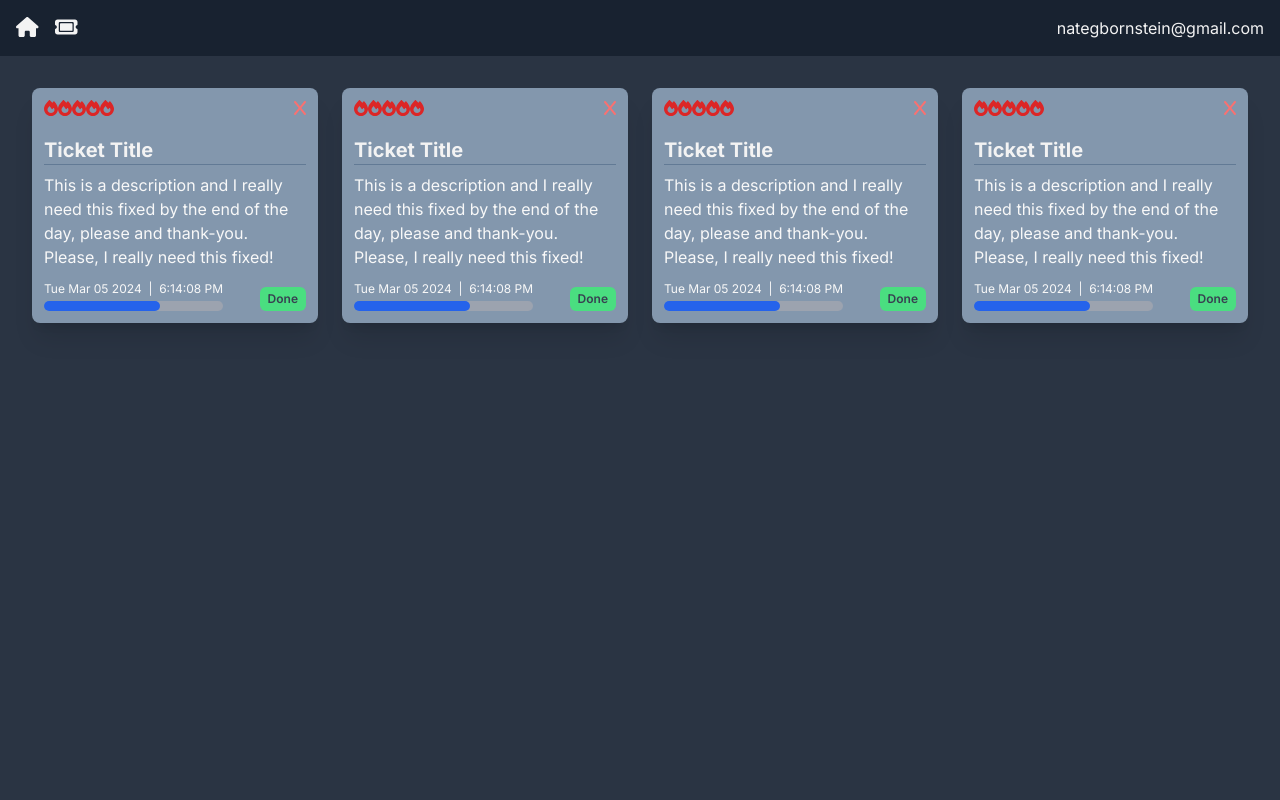
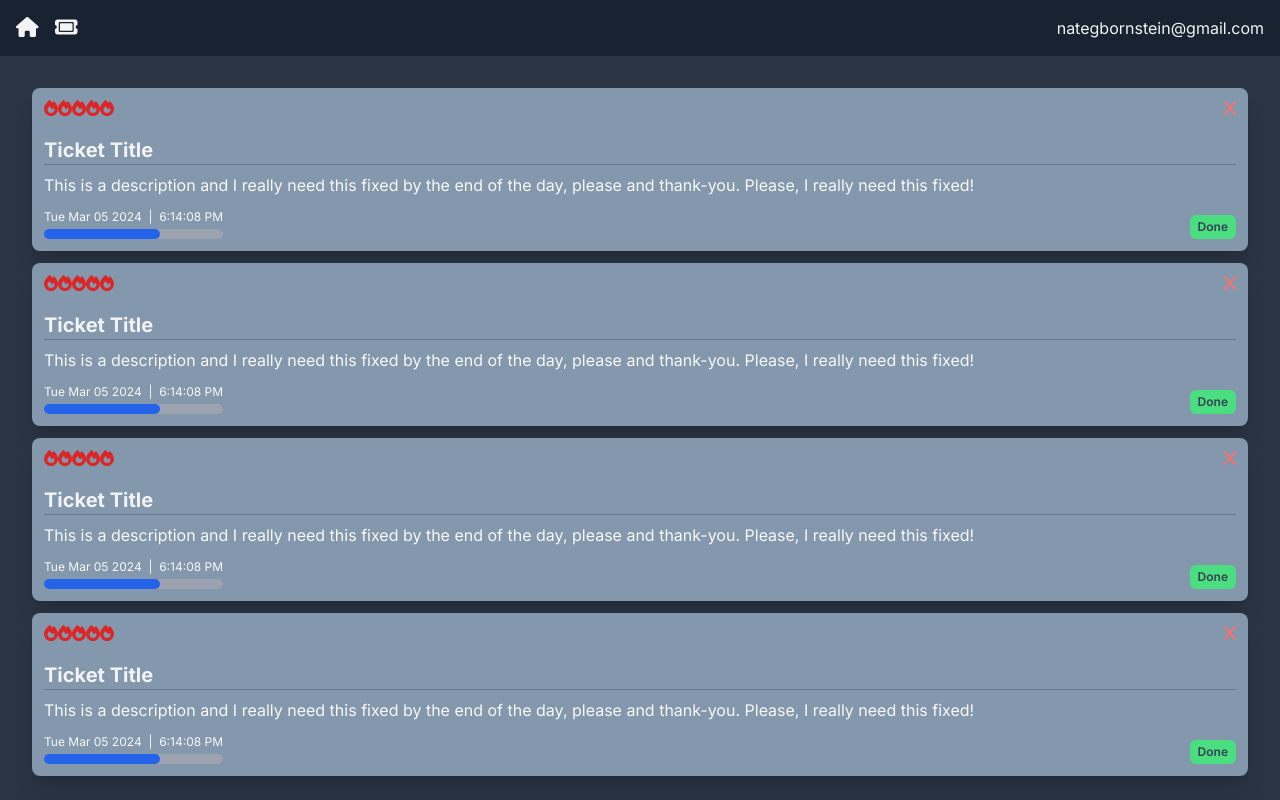
Before and after one commit to greenteaisgreat/intuitive-ticketing, a Next.js app: page / in a window 1280 px wide. Built offline with nearby package versions, Linux system fonts and the light colour scheme.

Commit message:
Set Screen Breakpoints for Ticket Displays

```diff
--- a/app/page.jsx
+++ b/app/page.jsx
@@ -5,7 +5,7 @@ const Dashboard = () => {
         <div className="p-5">
             {/* anything over a large screen, 2col grid;
             anything over xl screen, 4col grid */}
-            <div className="grid-cols-2 lg:grid xl:grid-cols-4">
+            <div className="lg:grid-cols-2 xl:grid-cols-4">
                 <TicketCard />
                 <TicketCard />
                 <TicketCard />
```
